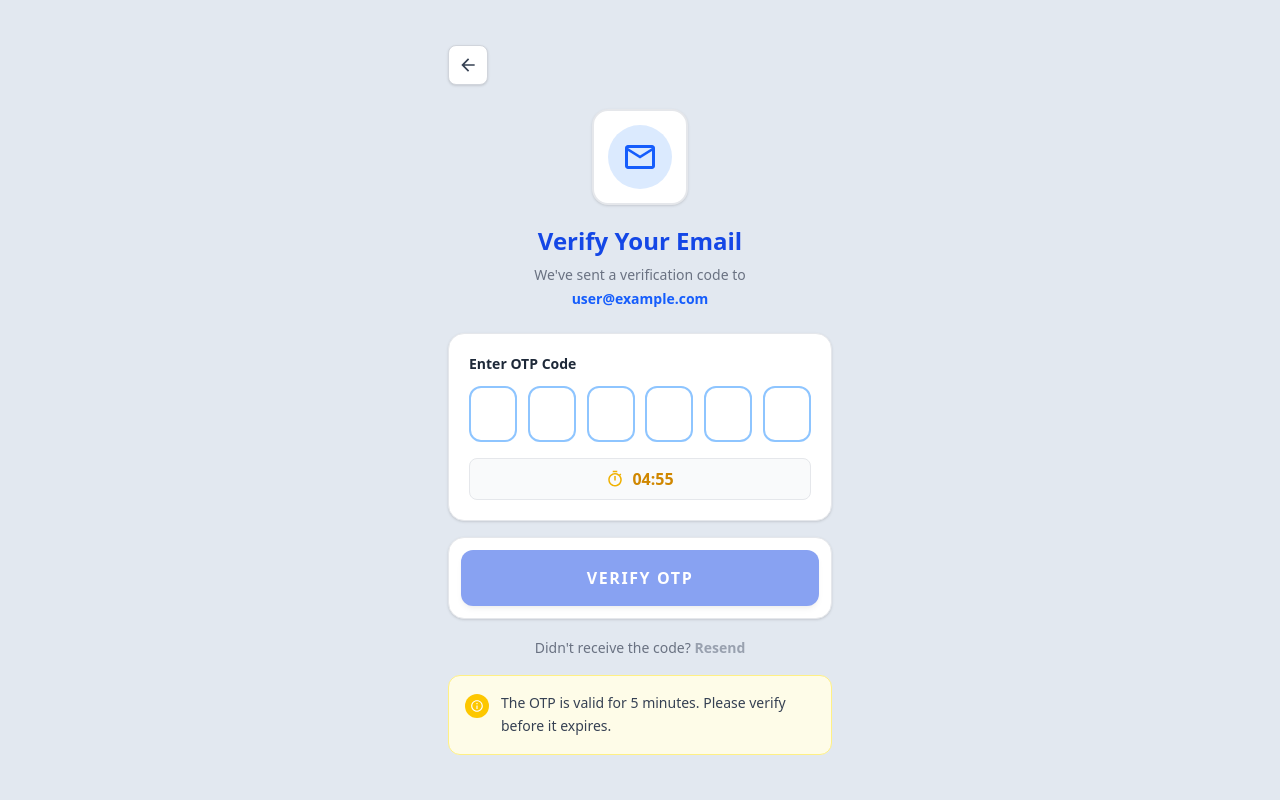
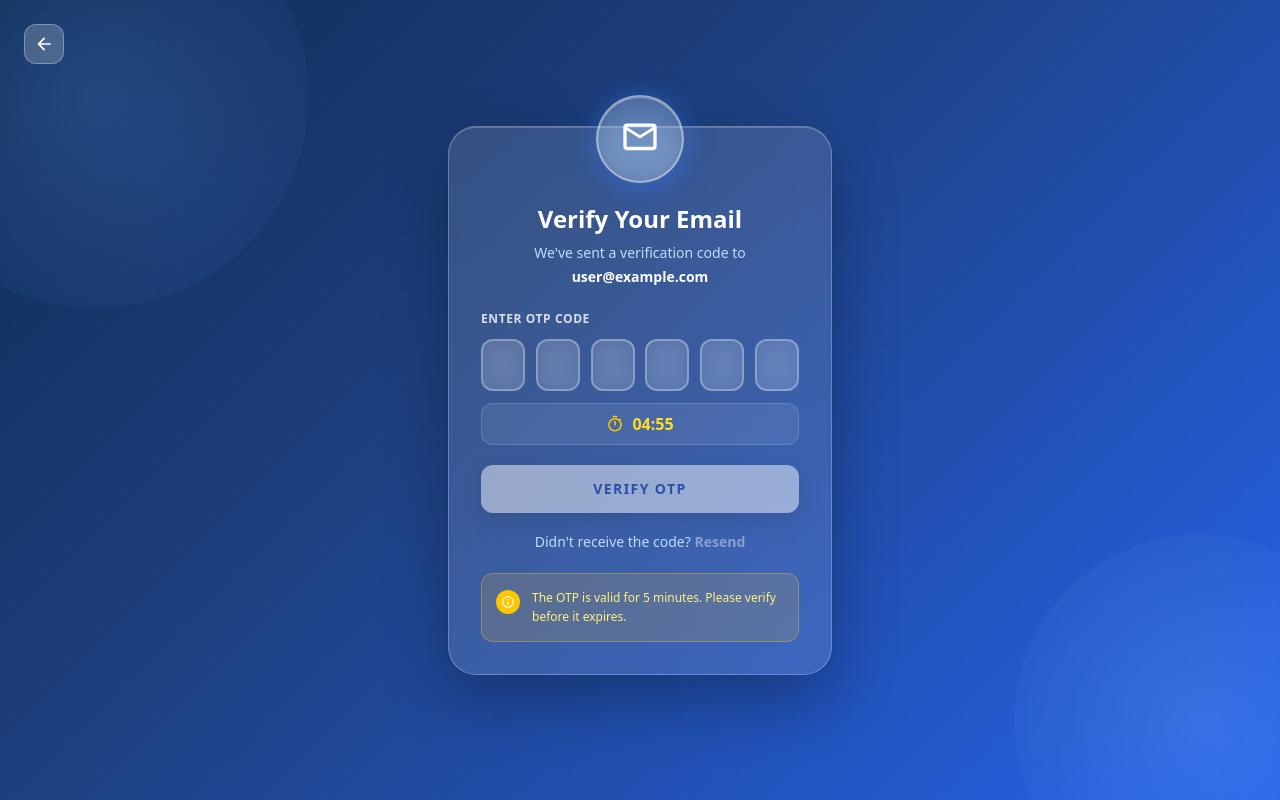
Before and after one commit to Aniketverma2005/Moveryy-Web-Version, a React (Vite) app: page /verify-otp in a window 1280 px wide. Built offline with nearby package versions, Linux system fonts and the light colour scheme.

Commit message:
feat: OTP page - glassmorphism card, pop-out email icon, animated blobs, spring animations

```diff
--- a/src/Pages/Auth/VerifyOtp.jsx
+++ b/src/Pages/Auth/VerifyOtp.jsx
@@ -1,15 +1,15 @@
 import { useState, useEffect, useRef } from 'react';
 import { useNavigate, useLocation } from 'react-router-dom';
+import { motion, AnimatePresence } from 'framer-motion';
 import { MdOutlineEmail, MdArrowBack, MdOutlineInfo, MdOutlineTimer } from 'react-icons/md';
 import authService from '../../services/authService folder/authService';
 
 const OTP_LENGTH = 6;
-const OTP_EXPIRY = 300; // 5 minutes
+const OTP_EXPIRY = 300;
 
 const VerifyOtp = () => {
     const navigate = useNavigate();
     const location = useLocation();
-
     const email = location.state?.email || '';
     const redirectTo = location.state?.redirectTo || '/';
 
@@ -19,10 +19,8 @@ const VerifyOtp = () => {
     const [resending, setResending] = useState(false);
     const [error, setError] = useState('');
     const [success, setSuccess] = useState('');
-
     const inputRefs = useRef([]);
 
-    // Countdown
     useEffect(() => {
         if (timer <= 0) return;
         const id = setInterval(() => setTimer(t => t - 1), 1000);
@@ -83,42 +81,101 @@ const VerifyOtp = () => {
     };
 
     return (
-        // Light gray page background matching the screenshot
-        <div className="min-h-screen bg-slate-200 flex items-center justify-center p-4">
-            <div className="w-full max-w-sm">
+        <div className="min-h-screen flex items-center justify-center p-4 relative overflow-hidden"
+            style={{ background: 'linear-gradient(135deg, #0f2a52 0%, #1e4080 40%, #2563eb 100%)' }}>
 
-                {/* Back button */}
+            {/* ── Animated background blobs ── */}
+            <div className="absolute inset-0 pointer-events-none overflow-hidden">
+                <motion.div
+                    animate={{ scale: [1, 1.15, 1], opacity: [0.15, 0.25, 0.15] }}
+                    transition={{ duration: 8, repeat: Infinity, ease: 'easeInOut' }}
+                    className="absolute -top-24 -left-24 w-96 h-96 rounded-full"
+                    style={{ background: 'radial-gradient(circle, #60a5fa, transparent)' }}
+                />
+                <motion.div
+                    animate={{ scale: [1, 1.2, 1], opacity: [0.1, 0.2, 0.1] }}
+                    transition={{ duration: 10, repeat: Infinity, ease: 'easeInOut', delay: 2 }}
+                    className="absolute -bottom-20 -right-20 w-80 h-80 rounded-full"
+                    style={{ background: 'radial-gradient(circle, #93c5fd, transparent)' }}
+                />
+                <div className="absolute inset-0 opacity-[0.04]"
+                    style={{ backgroundImage: 'radial-gradient(circle, #fff 1px, transparent 1px)', backgroundSize: '28px 28px' }} />
+            </div>
+
+            {/* ── Back button ── */}
             <button
                 onClick={() => navigate(-1)}
-                    className="w-10 h-10 bg-white border border-gray-300 rounded-lg flex items-center justify-center mb-6 hover:bg-gray-50 transition-colors shadow-sm"
+                className="absolute top-6 left-6 w-10 h-10 bg-white/20 backdrop-blur-sm border border-white/30 rounded-xl flex items-center justify-center hover:bg-white/30 transition-colors z-10"
             >
-                    <MdArrowBack size={20} className="text-gray-700" />
+                <MdArrowBack size={20} className="text-white" />
             </button>
 
-                {/* Email icon */}
-                <div className="flex justify-center mb-5">
-                    <div className="w-24 h-24 bg-white border-2 border-gray-200 rounded-2xl flex items-center justify-center shadow-sm">
-                        <div className="w-16 h-16 bg-blue-100 rounded-full flex items-center justify-center">
-                            <MdOutlineEmail size={36} className="text-blue-600" />
+            {/* ── Glassmorphism card ── */}
+            <motion.div
+                initial={{ opacity: 0, y: 40, scale: 0.95 }}
+                animate={{ opacity: 1, y: 0, scale: 1 }}
+                transition={{ type: 'spring', stiffness: 200, damping: 22 }}
+                className="relative w-full max-w-sm z-10"
+                style={{
+                    background: 'rgba(255,255,255,0.12)',
+                    backdropFilter: 'blur(20px)',
+                    WebkitBackdropFilter: 'blur(20px)',
+                    border: '1px solid rgba(255,255,255,0.25)',
+                    borderRadius: '28px',
+                    boxShadow: '0 24px 64px rgba(0,0,0,0.3), inset 0 1px 0 rgba(255,255,255,0.2)',
+                    padding: '40px 32px 32px',
+                }}
+            >
+                {/* ── Email icon — pops out above card ── */}
+                <div className="flex justify-center" style={{ marginTop: '-72px', marginBottom: '20px' }}>
+                    <motion.div
+                        initial={{ scale: 0, rotate: -20 }}
+                        animate={{ scale: 1, rotate: 0 }}
+                        transition={{ type: 'spring', stiffness: 300, damping: 18, delay: 0.2 }}
+                        className="relative"
+                    >
+                        {/* Outer glow ring */}
+                        <motion.div
+                            animate={{ scale: [1, 1.15, 1], opacity: [0.4, 0.7, 0.4] }}
+                            transition={{ duration: 2.5, repeat: Infinity, ease: 'easeInOut' }}
+                            className="absolute inset-0 rounded-full"
+                            style={{ background: 'rgba(96,165,250,0.35)', filter: 'blur(12px)', transform: 'scale(1.3)' }}
+                        />
+                        {/* Icon container — glassmorphism */}
+                        <div style={{
+                            width: 88, height: 88,
+                            background: 'rgba(255,255,255,0.18)',
+                            backdropFilter: 'blur(16px)',
+                            WebkitBackdropFilter: 'blur(16px)',
+                            border: '2px solid rgba(255,255,255,0.4)',
+                            borderRadius: '50%',
+                            display: 'flex', alignItems: 'center', justifyContent: 'center',
+                            boxShadow: '0 8px 32px rgba(37,99,235,0.4), inset 0 1px 0 rgba(255,255,255,0.3)',
+                            position: 'relative', zIndex: 1,
+                        }}>
+                            <motion.div
+                                animate={{ y: [0, -4, 0] }}
+                                transition={{ duration: 2, repeat: Infinity, ease: 'easeInOut' }}
+                            >
+                                <MdOutlineEmail size={40} className="text-white" />
+                            </motion.div>
                         </div>
-                    </div>
+                    </motion.div>
                 </div>
 
                 {/* Title */}
                 <div className="text-center mb-6">
-                    <h1 className="text-2xl font-extrabold text-blue-700 mb-2">Verify Your Email</h1>
-                    <p className="text-gray-500 text-sm">We've sent a verification code to</p>
-                    <p className="text-blue-600 font-bold text-sm mt-1">{email || 'user@example.com'}</p>
+                    <h1 className="text-2xl font-extrabold text-white mb-2">Verify Your Email</h1>
+                    <p className="text-blue-200 text-sm">We've sent a verification code to</p>
+                    <p className="text-white font-bold text-sm mt-1">{email || 'user@example.com'}</p>
                 </div>
 
-                {/* OTP card */}
-                <div className="bg-white border border-gray-200 rounded-2xl p-5 shadow-sm mb-4">
-                    <p className="text-sm font-bold text-gray-800 mb-3">Enter OTP Code</p>
-
-                    {/* 6 digit boxes */}
-                    <div className="flex gap-2 justify-between mb-4" onPaste={handlePaste}>
+                {/* OTP boxes */}
+                <div className="mb-2">
+                    <p className="text-white/80 text-xs font-semibold mb-3 uppercase tracking-wider">Enter OTP Code</p>
+                    <div className="flex gap-2 justify-between" onPaste={handlePaste}>
                         {otp.map((digit, i) => (
-                            <input
+                            <motion.input
                                 key={i}
                                 ref={el => inputRefs.current[i] = el}
                                 type="text"
@@ -127,77 +184,100 @@ const VerifyOtp = () => {
                                 value={digit}
                                 onChange={e => handleChange(i, e.target.value)}
                                 onKeyDown={e => handleKeyDown(i, e)}
-                                className={`w-12 h-14 text-center text-xl font-bold border-2 rounded-xl focus:outline-none transition-all duration-150 ${digit
-                                        ? 'border-blue-600 bg-blue-50 text-blue-700'
-                                        : 'border-blue-300 bg-white text-gray-900 focus:border-blue-600'
-                                    }`}
+                                whileFocus={{ scale: 1.08 }}
+                                transition={{ type: 'spring', stiffness: 400 }}
+                                style={{
+                                    width: 44, height: 52,
+                                    textAlign: 'center',
+                                    fontSize: 20, fontWeight: 700,
+                                    background: digit ? 'rgba(255,255,255,0.25)' : 'rgba(255,255,255,0.1)',
+                                    backdropFilter: 'blur(8px)',
+                                    border: digit ? '2px solid rgba(255,255,255,0.7)' : '2px solid rgba(255,255,255,0.3)',
+                                    borderRadius: 12,
+                                    color: 'white',
+                                    outline: 'none',
+                                    transition: 'all 0.15s',
+                                    boxShadow: digit ? '0 4px 16px rgba(37,99,235,0.3)' : 'none',
+                                }}
                             />
                         ))}
                     </div>
+                </div>
 
-                    {/* Timer bar */}
-                    <div className="flex items-center justify-center gap-2 bg-gray-50 border border-gray-200 rounded-lg py-2 px-4">
-                        <MdOutlineTimer size={18} className={timer <= 60 ? 'text-red-500' : 'text-yellow-500'} />
-                        <span className={`text-base font-bold ${timer <= 60 ? 'text-red-500' : 'text-yellow-600'}`}>
+                {/* Timer */}
+                <div className="flex items-center justify-center gap-2 mt-3 mb-5 py-2 px-4 rounded-xl"
+                    style={{ background: 'rgba(255,255,255,0.08)', border: '1px solid rgba(255,255,255,0.15)' }}>
+                    <MdOutlineTimer size={18} className={timer <= 60 ? 'text-red-400' : 'text-yellow-400'} />
+                    <span className={`text-base font-bold ${timer <= 60 ? 'text-red-400' : 'text-yellow-300'}`}>
                         {formatTime(timer)}
                     </span>
                 </div>
-                </div>
 
-                {/* Error */}
+                {/* Error / Success */}
+                <AnimatePresence>
                     {error && (
-                    <div className="mb-4 p-3 bg-red-50 border border-red-200 rounded-xl text-sm text-red-700">
+                        <motion.div
+                            initial={{ opacity: 0, y: -8 }} animate={{ opacity: 1, y: 0 }} exit={{ opacity: 0 }}
+                            className="mb-4 p-3 rounded-xl text-sm text-red-200"
+                            style={{ background: 'rgba(239,68,68,0.2)', border: '1px solid rgba(239,68,68,0.4)' }}>
                             {error}
-                    </div>
+                        </motion.div>
                     )}
                     {success && (
-                    <div className="mb-4 p-3 bg-green-50 border border-green-200 rounded-xl text-sm text-green-700">
+                        <motion.div
+                            initial={{ opacity: 0, y: -8 }} animate={{ opacity: 1, y: 0 }} exit={{ opacity: 0 }}
+                            className="mb-4 p-3 rounded-xl text-sm text-green-200"
+                            style={{ background: 'rgba(34,197,94,0.2)', border: '1px solid rgba(34,197,94,0.4)' }}>
                             {success}
-                    </div>
+                        </motion.div>
                     )}
+                </AnimatePresence>
 
                 {/* Verify button */}
-                <div className="bg-white border border-gray-200 rounded-2xl p-3 shadow-sm mb-4">
-                    <button
+                <motion.button
                     onClick={handleVerify}
                     disabled={loading || otp.join('').length < OTP_LENGTH}
-                        className="w-full bg-blue-700 hover:bg-blue-800 text-white font-extrabold py-4 rounded-xl tracking-widest text-base transition-colors disabled:opacity-50 disabled:cursor-not-allowed uppercase shadow-md"
+                    whileHover={{ scale: 1.02 }}
+                    whileTap={{ scale: 0.97 }}
+                    className="w-full font-extrabold py-3.5 rounded-xl tracking-widest text-sm uppercase mb-4 transition-all disabled:opacity-50 disabled:cursor-not-allowed"
+                    style={{
+                        background: 'rgba(255,255,255,0.95)',
+                        color: '#1e40af',
+                        boxShadow: '0 8px 24px rgba(0,0,0,0.2)',
+                    }}
                 >
                     {loading ? (
                         <span className="flex items-center justify-center gap-2">
-                                <span className="w-4 h-4 border-2 border-white border-t-transparent rounded-full animate-spin" />
+                            <span className="w-4 h-4 border-2 border-blue-700 border-t-transparent rounded-full animate-spin" />
                             Verifying...
                         </span>
                     ) : 'Verify OTP'}
-                    </button>
-                </div>
+                </motion.button>
 
                 {/* Resend */}
-                <div className="text-center mb-4">
-                    <span className="text-sm text-gray-500">Didn't receive the code? </span>
+                <div className="text-center mb-5">
+                    <span className="text-blue-200 text-sm">Didn't receive the code? </span>
                     <button
                         onClick={handleResend}
                         disabled={resending || timer > 0}
-                        className={`text-sm font-bold transition-colors ${timer > 0
-                                ? 'text-gray-400 cursor-not-allowed'
-                                : 'text-blue-600 hover:text-blue-700 cursor-pointer'
+                        className={`text-sm font-bold transition-colors ${timer > 0 ? 'text-white/40 cursor-not-allowed' : 'text-white hover:text-blue-200 cursor-pointer'
                             }`}
                     >
                         {resending ? 'Sending...' : 'Resend'}
                     </button>
                 </div>
 
-                {/* Info banner — yellow/orange like screenshot */}
-                <div className="flex items-start gap-3 bg-yellow-50 border border-yellow-200 rounded-xl p-4">
+                {/* Info banner */}
+                <div className="flex items-start gap-3 p-3.5 rounded-xl"
+                    style={{ background: 'rgba(251,191,36,0.15)', border: '1px solid rgba(251,191,36,0.35)' }}>
                     <div className="w-6 h-6 bg-yellow-400 rounded-full flex items-center justify-center flex-shrink-0 mt-0.5">
                         <MdOutlineInfo size={14} className="text-white" />
                     </div>
-                    <p className="text-sm text-gray-700 leading-relaxed">
+                    <p className="text-yellow-200 text-xs leading-relaxed">
                         The OTP is valid for 5 minutes. Please verify before it expires.
                     </p>
                 </div>
-
-            </div>
+            </motion.div>
         </div>
     );
 };
```
Lines whose indentation alone changed are shown as unchanged.
